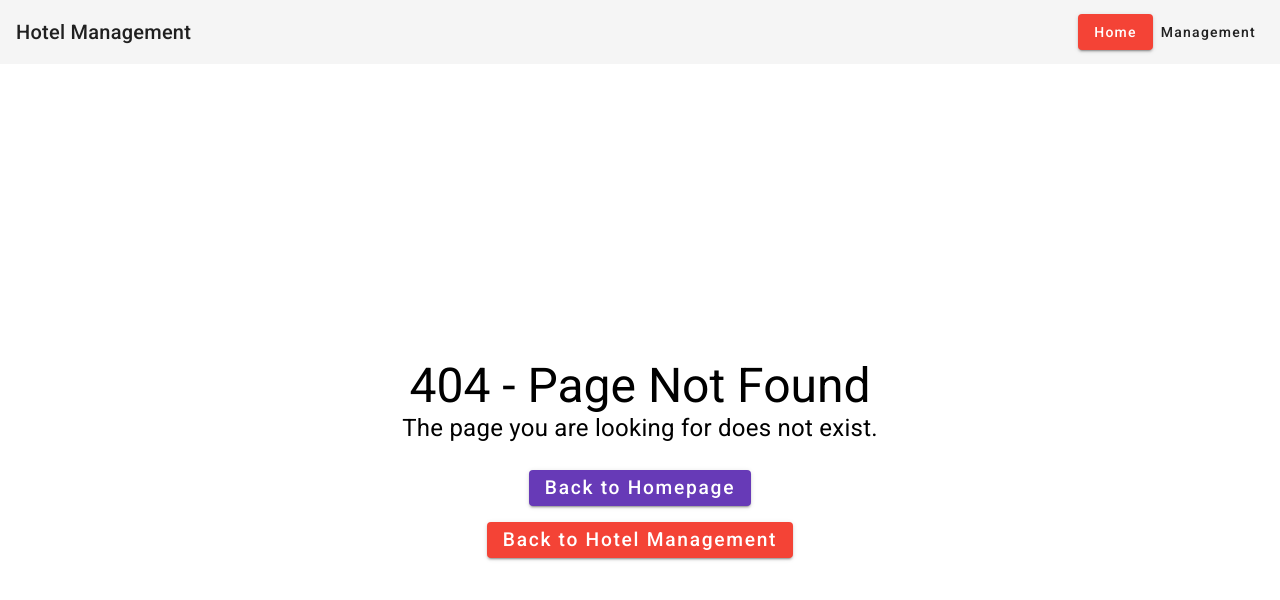
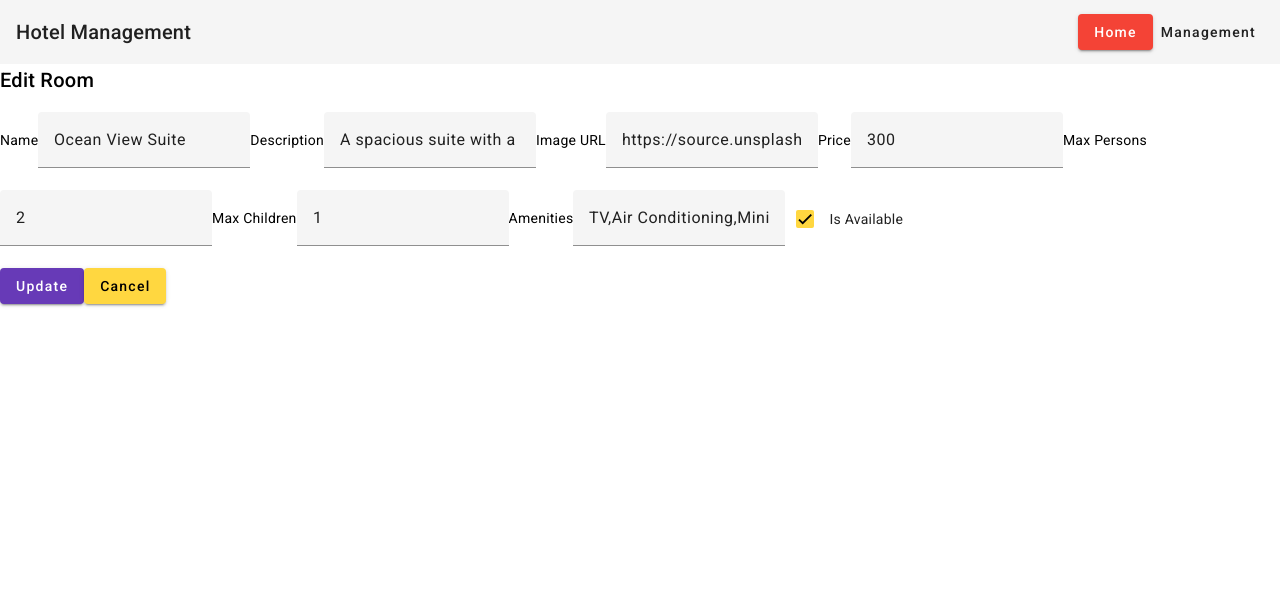
Before and after one commit to IvanXh0/Angular-Homeworks, an Angular app in the folder hotel-mngmt/: page /room-editor/1/1 in a window 1280 px wide. Before the commit this address had no page. Shown: the top 600 px of the page. Built offline with nearby package versions, Linux system fonts and the light colour scheme.

Commit message:
added updating/adding rooms

```diff
--- a/hotel-mngmt/src/app/app-routing.module.ts
+++ b/hotel-mngmt/src/app/app-routing.module.ts
@@ -29,11 +29,11 @@ const routes: Routes = [
     component: HotelFormsHotelComponent,
   },
   {
-    path: 'room-editor',
+    path: 'room-editor/:hotelId/rooms',
     component: HotelFormsRoomsComponent,
   },
   {
-    path: 'room-editor/:id',
+    path: 'room-editor/:hotelId/:roomId',
     component: HotelFormsRoomsComponent,
   },
   {
--- a/hotel-mngmt/src/app/app.module.ts
+++ b/hotel-mngmt/src/app/app.module.ts
@@ -25,6 +25,7 @@ import { HotelFormsHotelComponent } from './components/hotel-forms-hotel/hotel-f
 import { HotelFormsRoomsComponent } from './components/hotel-forms-rooms/hotel-forms-rooms.component';
 import { MatFormFieldModule } from '@angular/material/form-field';
 import { MatInputModule } from '@angular/material/input';
+import { MatCheckboxModule } from '@angular/material/checkbox';
 
 @NgModule({
   declarations: [
@@ -55,6 +56,7 @@ import { MatInputModule } from '@angular/material/input';
     FormsModule,
     MatFormFieldModule,
     MatInputModule,
+    MatCheckboxModule,
   ],
   providers: [HotelsService],
   bootstrap: [AppComponent],
--- a/hotel-mngmt/src/app/components/hotel-details/hotel-details.component.css
+++ b/hotel-mngmt/src/app/components/hotel-details/hotel-details.component.css
@@ -15,15 +15,34 @@
   margin: 20px auto;
 }
 
+.room-container {
+  display: flex;
+  flex-wrap: wrap;
+  gap: 20px;
+}
+
 .room-card {
+  flex: 1;
   display: flex;
+  flex-direction: column;
   align-items: center;
-  flex-direction: column;
-  justify-content: space-between;
   padding: 20px;
+  border: 1px solid #ccc;
+  margin-bottom: 20px;
+  width: 400px;
+  height: 600px;
 }
 
 .room-card img {
-  max-width: 450px;
-  max-height: 450px;
+  width: 250px;
+  height: 250px;
+  margin-bottom: 10px;
 }
+
+.btn-edit {
+  margin-top: 5px;
+}
+
+.btn-edit {
+  margin-top: 5px;
+}
--- a/hotel-mngmt/src/app/components/hotel-details/hotel-details.component.html
+++ b/hotel-mngmt/src/app/components/hotel-details/hotel-details.component.html
@@ -12,13 +12,20 @@
         {{ selectedHotel.country }}
       </p>
       <p>Stars: {{ selectedHotel.stars }}</p>
+      <button
+        mat-raised-button
+        color="primary"
+        (click)="onAddRoom(selectedHotel.id)"
+      >
+        Add Room
+      </button>
     </mat-card-content>
   </mat-card>
 
   <mat-divider class="divider"></mat-divider>
 
   <h3>Rooms:</h3>
-  <div>
+  <div class="room-container">
     <div class="room-card" *ngFor="let room of selectedHotel?.rooms">
       <img mat-list-avatar [src]="room.image" [alt]="room.name" />
       <h3 mat-line>{{ room.name }}</h3>
@@ -27,11 +34,20 @@
       <p mat-line>Max Persons: {{ room.persons }}</p>
       <p mat-line>Max Children: {{ room.children }}</p>
       <p mat-line>Amenities: {{ room.amenities.join(", ") }}</p>
-      <p mat-line appAvalibility [isAvailable]="room.isAvailable">
+      <p appAvalibility [isAvailable]="room.isAvailable">
         Availibility: {{ room.isAvailable ? "Available" : "Unavailable" }}
       </p>
       <button mat-raised-button color="primary" [disabled]="!room.isAvailable">
         Book Now
+      </button>
+      <button
+        class="btn-edit"
+        mat-raised-button
+        color="warn"
+        *ngIf="selectedHotel && room"
+        (click)="onEdit(selectedHotel.id, room.id)"
+      >
+        Edit Room
       </button>
     </div>
   </div>
--- a/hotel-mngmt/src/app/components/hotel-details/hotel-details.component.ts
+++ b/hotel-mngmt/src/app/components/hotel-details/hotel-details.component.ts
@@ -1,6 +1,6 @@
 import { Component, OnDestroy, OnInit } from '@angular/core';
 import { Title } from '@angular/platform-browser';
-import { ActivatedRoute } from '@angular/router';
+import { ActivatedRoute, Router } from '@angular/router';
 import { Subscription } from 'rxjs';
 import { IHotel } from 'src/app/interfaces/hotel-interface';
 import { HotelsService } from 'src/app/services/hotels.service';
@@ -18,7 +18,8 @@ export class HotelDetailsComponent implements OnInit, OnDestroy {
   constructor(
     private route: ActivatedRoute,
     private titleService: Title,
-    private hotelsService: HotelsService
+    private hotelsService: HotelsService,
+    private router: Router
   ) {}
 
   ngOnInit(): void {
@@ -32,4 +33,16 @@ export class HotelDetailsComponent implements OnInit, OnDestroy {
   ngOnDestroy(): void {
     this.paramMapSubscription?.unsubscribe();
   }
+
+  onEdit(hotelId: number, roomId: number): void {
+    if (this.selectedHotel) {
+      this.router.navigate(['/room-editor', hotelId, roomId]);
+    }
+  }
+
+  onAddRoom(hotelId: number): void {
+    if (this.selectedHotel) {
+      this.router.navigate(['/room-editor', hotelId, 'rooms']);
+    }
+  }
 }
--- a/hotel-mngmt/src/app/components/hotel-forms-hotel/hotel-forms-hotel.component.ts
+++ b/hotel-mngmt/src/app/components/hotel-forms-hotel/hotel-forms-hotel.component.ts
@@ -128,7 +128,6 @@ export class HotelFormsHotelComponent implements OnInit, OnDestroy {
   }
 
   onSubmit(): void {
-    console.log(this.hotelForm);
     if (this.isEditing) {
       const updatedHotel = {
         ...this.hotelForm.value,
--- a/hotel-mngmt/src/app/components/hotel-forms-rooms/hotel-forms-rooms.component.html
+++ b/hotel-mngmt/src/app/components/hotel-forms-rooms/hotel-forms-rooms.component.html
@@ -1 +1,94 @@
-<p>hotel-forms-rooms works!</p>
+<div class="container">
+  <h2>{{ isEditing ? "Edit Room" : "Add New Room" }}</h2>
+
+  <form [formGroup]="roomForm" (ngSubmit)="onSubmit()">
+    <label for="name">Name</label>
+    <mat-form-field>
+      <input matInput id="name" placeholder="Name" formControlName="name" />
+    </mat-form-field>
+
+    <label for="description">Description</label>
+    <mat-form-field>
+      <input
+        matInput
+        id="description"
+        placeholder="Description"
+        formControlName="description"
+      />
+    </mat-form-field>
+
+    <label for="image">Image URL</label>
+    <mat-form-field>
+      <input
+        matInput
+        id="image"
+        placeholder="Image URL"
+        formControlName="image"
+      />
+    </mat-form-field>
+
+    <label for="price">Price</label>
+    <mat-form-field>
+      <input
+        matInput
+        id="price"
+        type="number"
+        placeholder="Price"
+        formControlName="price"
+      />
+    </mat-form-field>
+
+    <label for="persons">Max Persons</label>
+    <mat-form-field>
+      <input
+        matInput
+        id="persons"
+        type="number"
+        placeholder="Max Persons"
+        formControlName="persons"
+      />
+    </mat-form-field>
+
+    <label for="children">Max Children</label>
+    <mat-form-field>
+      <input
+        matInput
+        id="children"
+        type="number"
+        placeholder="Max Children"
+        formControlName="children"
+      />
+    </mat-form-field>
+
+    <label for="amenities">Amenities</label>
+    <mat-form-field>
+      <input
+        matInput
+        id="amenities"
+        placeholder="Amenities"
+        formControlName="amenities"
+      />
+    </mat-form-field>
+
+    <mat-checkbox
+      matCheckbox
+      name="isAvailable"
+      id="isAvailable"
+      formControlName="isAvailable"
+    >
+      Is Available
+    </mat-checkbox>
+
+    <div class="button-container">
+      <button
+        mat-raised-button
+        color="primary"
+        type="submit"
+        [disabled]="roomForm.invalid"
+      >
+        {{ isEditing ? "Update" : "Add" }}
+      </button>
+      <button mat-raised-button color="accent" *ngIf="isEditing">Cancel</button>
+    </div>
+  </form>
+</div>
--- a/hotel-mngmt/src/app/components/hotel-forms-rooms/hotel-forms-rooms.component.ts
+++ b/hotel-mngmt/src/app/components/hotel-forms-rooms/hotel-forms-rooms.component.ts
@@ -1,10 +1,106 @@
-import { Component } from '@angular/core';
+import { Location } from '@angular/common';
+import { Component, OnDestroy, OnInit } from '@angular/core';
+import { FormControl, FormGroup, Validators } from '@angular/forms';
+import { ActivatedRoute, Router } from '@angular/router';
+import { Subscription } from 'rxjs';
+import { IRoom } from 'src/app/interfaces/room-interface';
+import { HotelsService } from 'src/app/services/hotels.service';
 
 @Component({
   selector: 'app-hotel-forms-rooms',
   templateUrl: './hotel-forms-rooms.component.html',
-  styleUrls: ['./hotel-forms-rooms.component.css']
+  styleUrls: ['./hotel-forms-rooms.component.css'],
 })
-export class HotelFormsRoomsComponent {
+export class HotelFormsRoomsComponent implements OnInit, OnDestroy {
+  roomForm = new FormGroup({
+    id: new FormControl<number>(Date.now()),
+    name: new FormControl<string>(
+      '',
+      Validators.compose([
+        Validators.required,
+        Validators.minLength(3),
+        Validators.maxLength(30),
+      ])
+    ),
+    description: new FormControl<string>(
+      '',
+      Validators.compose([
+        Validators.required,
+        Validators.minLength(3),
+        Validators.maxLength(200),
+      ])
+    ),
+    image: new FormControl<string>(
+      '',
+      Validators.compose([Validators.required, Validators.minLength(3)])
+    ),
+    price: new FormControl<number>(
+      0,
+      Validators.compose([Validators.required, Validators.min(1)])
+    ),
+    persons: new FormControl<number>(
+      0,
+      Validators.compose([Validators.required, Validators.min(1)])
+    ),
+    children: new FormControl<number>(
+      0,
+      Validators.compose([Validators.required, Validators.min(0)])
+    ),
+    amenities: new FormControl<string[]>([], Validators.required),
+    isAvailable: new FormControl<boolean>(true, Validators.required),
+  });
 
+  hotelId: number | undefined;
+
+  private paramMapSubscription: Subscription | undefined;
+
+  isEditing: boolean = false;
+
+  constructor(
+    private hotelsService: HotelsService,
+    private router: Router,
+    private route: ActivatedRoute,
+    private location: Location
+  ) {}
+
+  ngOnInit(): void {
+    this.paramMapSubscription = this.route.paramMap.subscribe((params) => {
+      let hotelId = +params.get('hotelId')!;
+      let roomId = +params.get('roomId')!;
+
+      if (hotelId && roomId) {
+        this.hotelId = hotelId;
+        this.isEditing = true;
+        const room = this.hotelsService.getRoomById(hotelId, roomId);
+        room?.amenities.join(', ');
+        this.roomForm.patchValue(room as IRoom);
+      }
+
+      if (hotelId && !roomId) {
+        this.hotelId = hotelId;
+        this.isEditing = false;
+      }
+    });
+  }
+
+  ngOnDestroy(): void {
+    this.paramMapSubscription?.unsubscribe();
+  }
+
+  onSubmit(): void {
+    if (this.isEditing) {
+      const updatedRoom = this.roomForm.value as IRoom;
+      updatedRoom.amenities = (updatedRoom.amenities as unknown as string)
+        .split(', ')
+        .map((a) => a.trim());
+      this.hotelsService.updateRoom(this.hotelId!, updatedRoom);
+    } else {
+      const newRoom = this.roomForm.value as IRoom;
+      newRoom.amenities = (newRoom.amenities as unknown as string)
+        .split(', ')
+        .map((a) => a.trim());
+      this.hotelsService.addRoom(this.hotelId!, newRoom);
+    }
+    this.location.back();
+  }
 }
--- a/hotel-mngmt/src/app/services/hotels.service.ts
+++ b/hotel-mngmt/src/app/services/hotels.service.ts
@@ -1,5 +1,6 @@
 import { Injectable } from '@angular/core';
 import { IHotel } from '../interfaces/hotel-interface';
+import { IRoom } from '../interfaces/room-interface';
 
 @Injectable({
   providedIn: 'root',
@@ -300,16 +301,27 @@ export class HotelsService {
   ];
 
   getHotels(): IHotel[] {
-    this.generateRandomImage();
     return this.hotels;
   }
 
   getHotelById(id: number): IHotel | undefined {
+    this.generateRandomImage();
     return this.hotels.find((hotel) => hotel.id === id);
   }
 
   addHotel(hotel: IHotel): void {
     this.hotels.push(hotel);
+  }
+
+  getRoomById(hotelId: number, roomId: number): IRoom | undefined {
+    const hotel = this.hotels.find((hotel) => hotel.id === hotelId);
+
+    if (hotel) {
+      const room = hotel.rooms.find((room) => room.id === roomId);
+      return room;
+    }
+
+    return undefined;
   }
 
   updateHotel(hotel: IHotel): void {
@@ -318,6 +330,21 @@ export class HotelsService {
       ...this.hotels[index],
       ...hotel,
     };
+  }
+
+  updateRoom(hotelId: number, room: IRoom): void {
+    const index = this.hotels.findIndex((h) => h.id === hotelId);
+    const hotel = this.hotels[index];
+    const roomIndex = hotel.rooms.findIndex((r) => r.id === room.id);
+    hotel.rooms[roomIndex] = {
+      ...hotel.rooms[roomIndex],
+      ...room,
+    };
+  }
+
+  addRoom(hotelId: number, room: IRoom): void {
+    const hotel = this.hotels.find((h) => h.id === hotelId);
+    hotel?.rooms.push(room);
   }
 
   generateRandomImage() {
```
